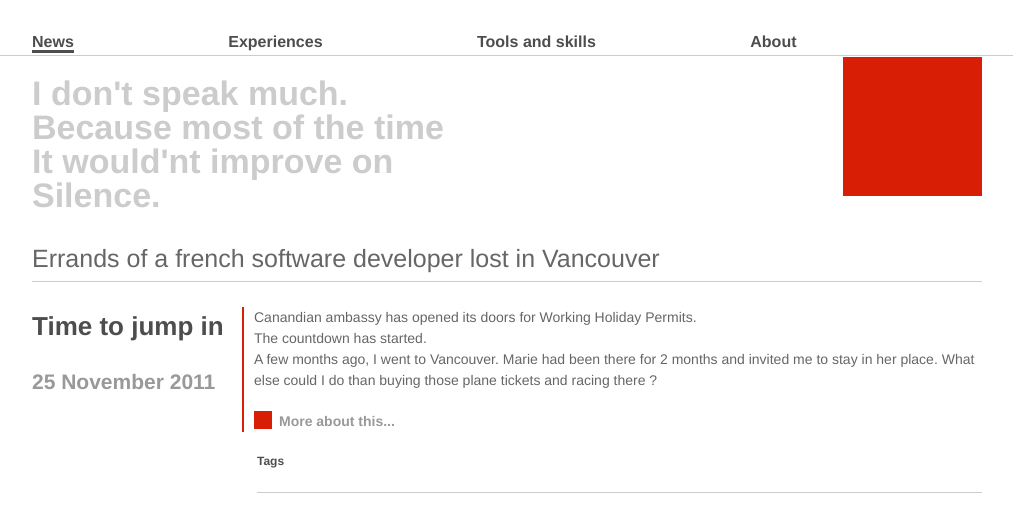
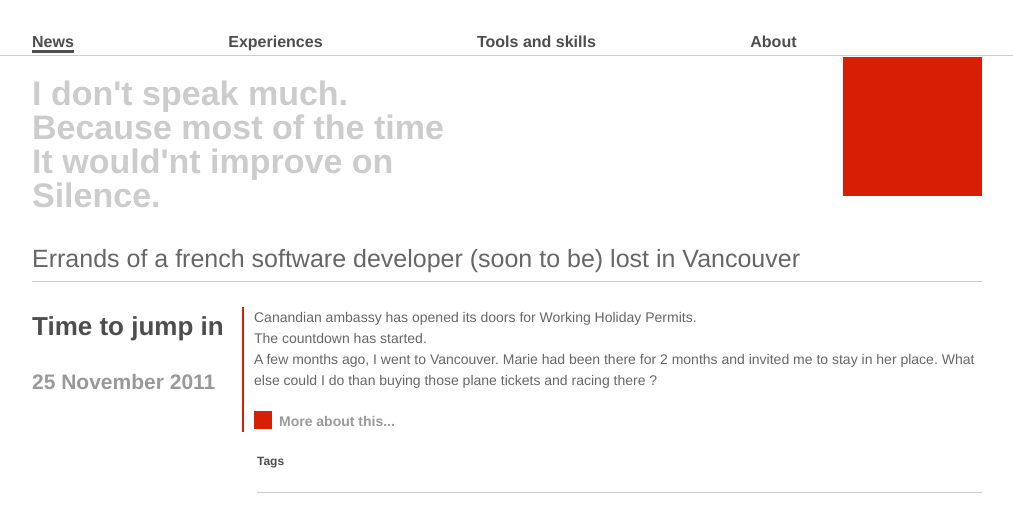
Before and after one commit to vaevictis/vaevictis.github.com, a Jekyll site: the page built from index.html, in a window 1280 px wide. Shown: the top 532 px of the page, without its empty margins (133-1146 px from the left). Built offline with Jekyll 4.4.1, drawn with Linux system fonts in a browser that asks for light colours.

```diff
--- a/_layouts/news.html
+++ b/_layouts/news.html
@@ -1,7 +1,8 @@
 ---
 layout: navigation
+title: Errands
 ---
-<h2>Errands of a french software developer lost in Vancouver</h2>
+<h2>Errands of a french software developer (soon to be) lost in Vancouver</h2>
 
 <div id="posts">
 	{{ content }}
--- a/about.html
+++ b/about.html
@@ -1,5 +1,6 @@
 ---
 layout: navigation
+title: About
 ---
 
 <style type="text/css">
--- a/skills.html
+++ b/skills.html
@@ -1,5 +1,6 @@
 ---
 layout: navigation
+title: Tools and skills
 ---
 <style type="text/css">
 	#skills_nav_link { border-bottom: 3px solid #4d4d4d;	}
```
